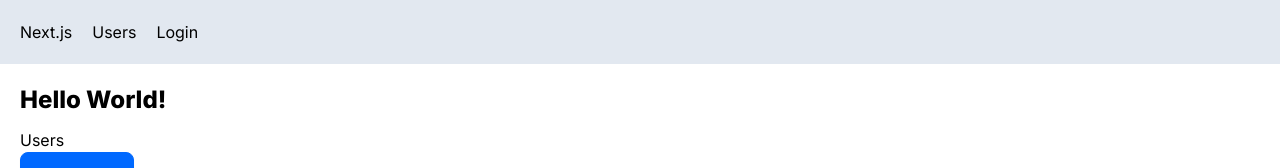
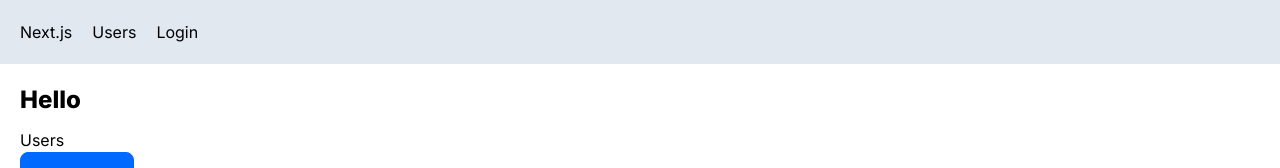
Before and after one commit to Jvzqz13/next-app, a Next.js app: page / in a window 1280 px wide. Shown: the top 168 px of the page. Built offline with nearby package versions, Linux system fonts and the light colour scheme; no server answers.

Commit message:
auth with authjs

```diff
--- a/app/NavBar.tsx
+++ b/app/NavBar.tsx
@@ -1,12 +1,23 @@
+'use client';
+import { useSession } from 'next-auth/react'
 import Link from 'next/link'
 import React from 'react'
 
 const NavBar = () => {
+  const {status, data: session} = useSession();
+
   return (
     <div className='flex bg-slate-200 p-5' >
       <Link href="/" className='mr-5'>Next.js  </Link>
       <Link href="/users" className='mr-5'> Users </Link>
-      <Link href="/api/auth/signin"> Login </Link>
+      { status === 'loading' && <div> Loading.... </div> }
+      { status === 'authenticated' &&
+          <div>
+            { session.user!.name }
+            <Link href='/api/auth/signout' className='ml-3'> Sign Out </Link>
+          </div>
+          }
+      { status === 'unauthenticated' && <Link href="/api/auth/signin"> Login </Link>}
     </div>
   )
 }
--- a/app/auth.ts
+++ b/app/auth.ts
@@ -1,7 +1,7 @@
 import NextAuth from "next-auth";
 import GoogleProvider from 'next-auth/providers/google';
 
-export const { handlers:{GET, POST}, auth, signIn, signOut } = NextAuth({
+export const { handlers:{GET, POST }, auth, signIn, signOut } = NextAuth({
         providers:[GoogleProvider({
             clientId: process.env.GOOGLE_CLIENT_ID,
             clientSecret: process.env.GOOGLE_CLIENT_SECRET,
--- a/app/page.tsx
+++ b/app/page.tsx
@@ -1,11 +1,16 @@
 import Image from 'next/image'
 import Link from 'next/link'
 import ProductCard from './components/ProductCard'
+import { auth } from './auth'
 
-export default function Home() {
+
+
+export default async function Home() {
+    const session = await auth()
+
   return (
     <main>
-      <h1> Hello World! </h1>
+      <h1> Hello {session && <span> {session.user!.name} </span>} </h1>
       <Link href='/users'>Users</Link>
       <ProductCard />
     </main>
```
Also changed, not shown: app/layout.tsx (+10 -1 lines).
